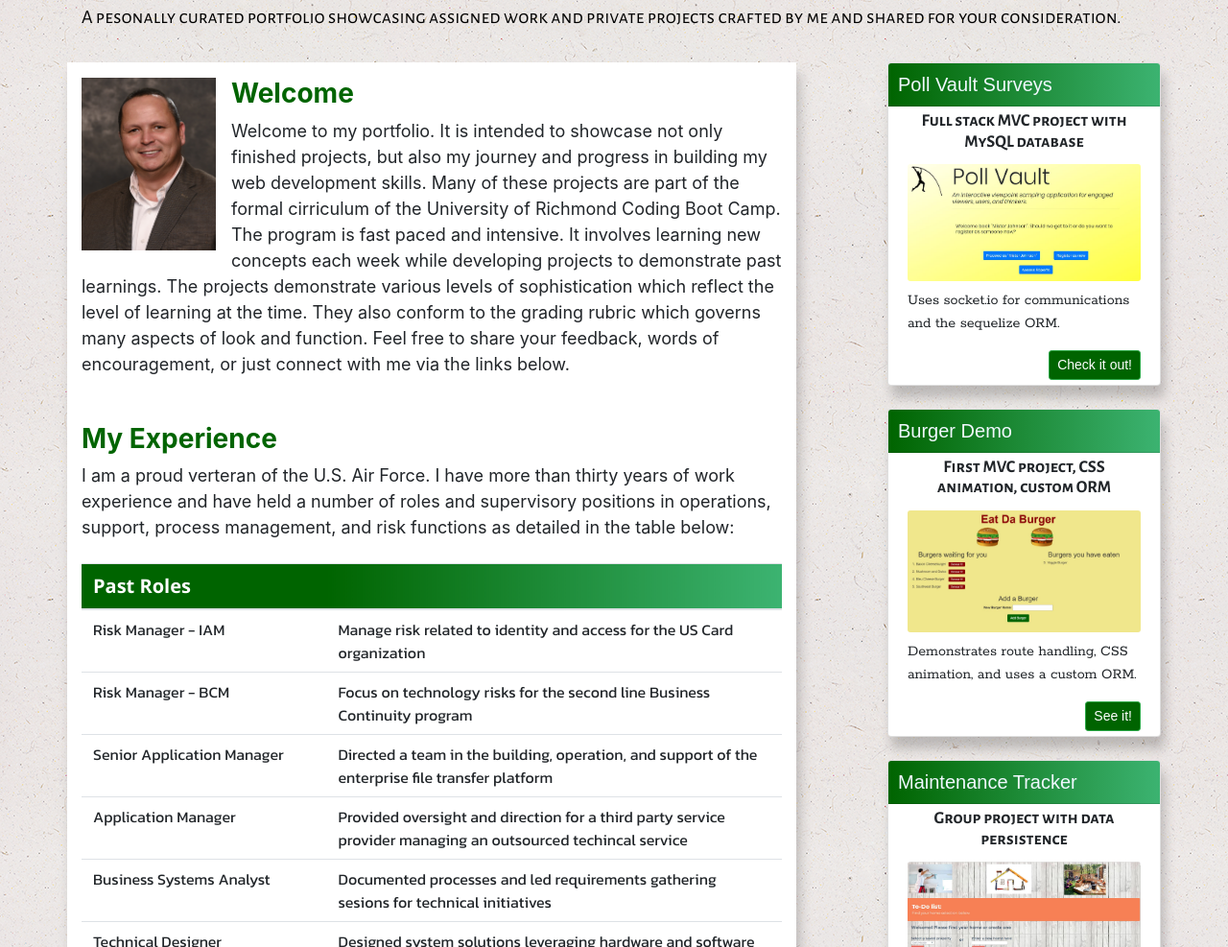
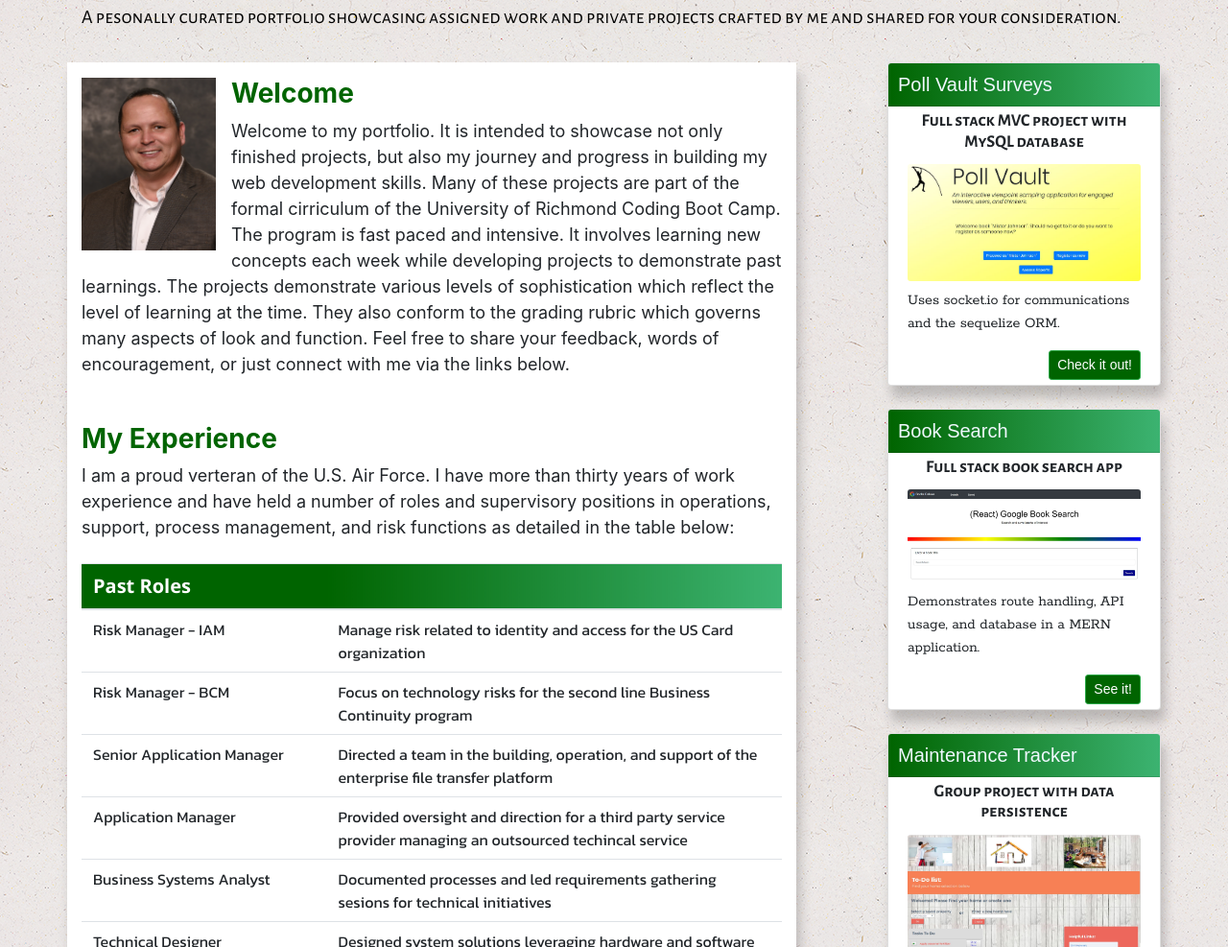
Before and after one commit to Steven-M-Carpenter/PersonalPortfolio, a plain HTML site: page index.html in a window 1280 px wide. Shown: the part 113-1100 px from the top of the page at 96% size. Drawn offline with nearby package versions, Linux system fonts and the light colour scheme.

Commit message:
added GBooks

```diff
--- a/index.html
+++ b/index.html
@@ -175,12 +175,12 @@
                     </div>
                 </div>
                 <div class="card">
-                    <h5 class="card-header">Burger Demo</h5>
+                    <h5 class="card-header">Book Search</h5>
                     <div class="card-body">
-                        <h6 class="card-title display-6">First MVC project, CSS animation, custom ORM</h6>
-                        <img class="card-img" src="./assets/images/Burger.JPG" alt="Burger Demo Image">
-                        <p class="card-text">Demonstrates route handling, CSS animation, and uses a custom ORM.</p>
-                        <a href="https://pure-plains-52371.herokuapp.com/" target="_blank" class="goButtons btn btn-success btn-sm float-right">See it!</a>
+                        <h6 class="card-title display-6">Full stack book search app</h6>
+                        <img class="card-img" src="./assets/images/GBooks.jpg" alt="GBooks Demo Image">
+                        <p class="card-text">Demonstrates route handling, API usage, and database in a MERN application.</p>
+                        <a href="https://agile-inlet-53983.herokuapp.com//" target="_blank" class="goButtons btn btn-success btn-sm float-right">See it!</a>
                     </div>
                 </div>
                 <div class="card">
```
Also changed, not shown: assets/images/GBooks.jpg (added).
